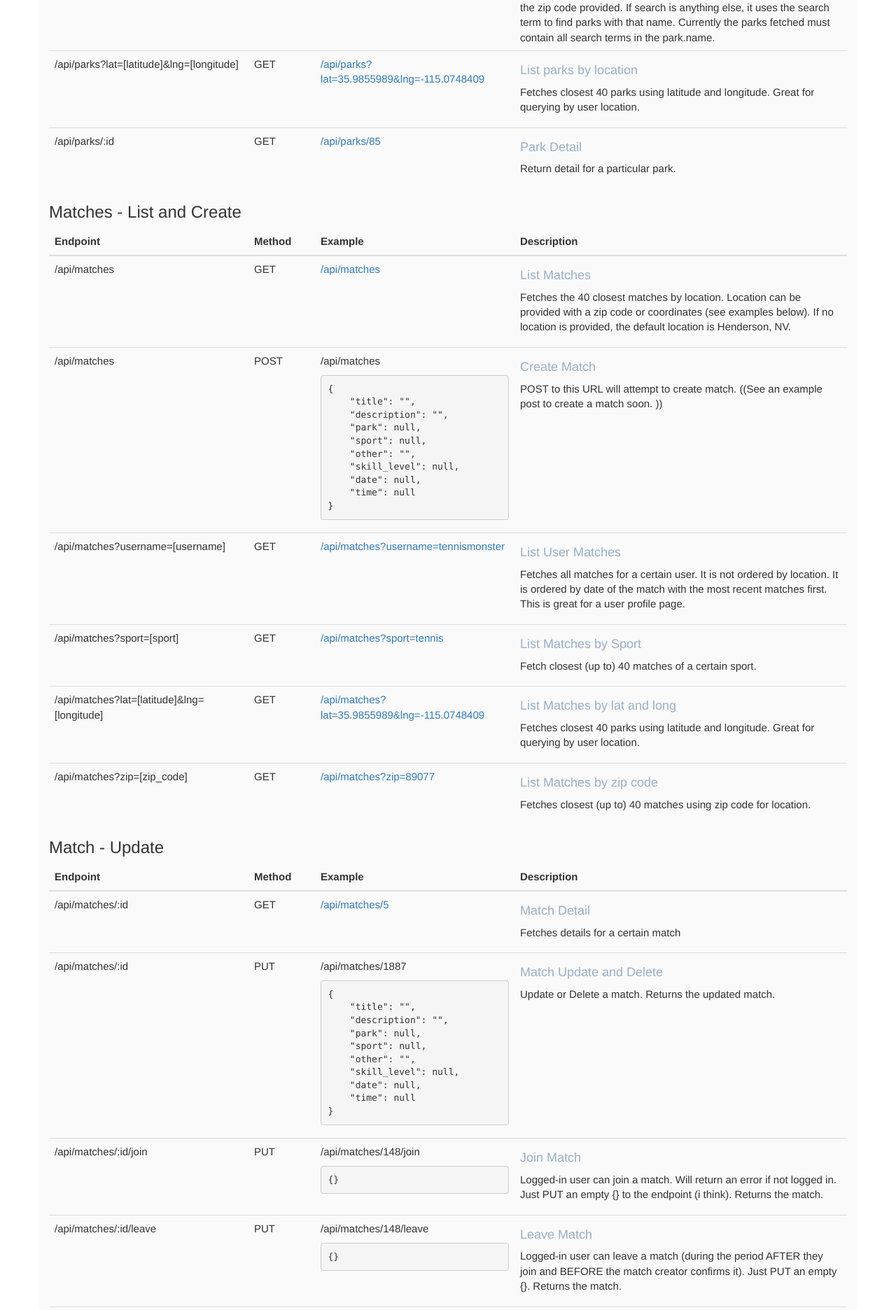
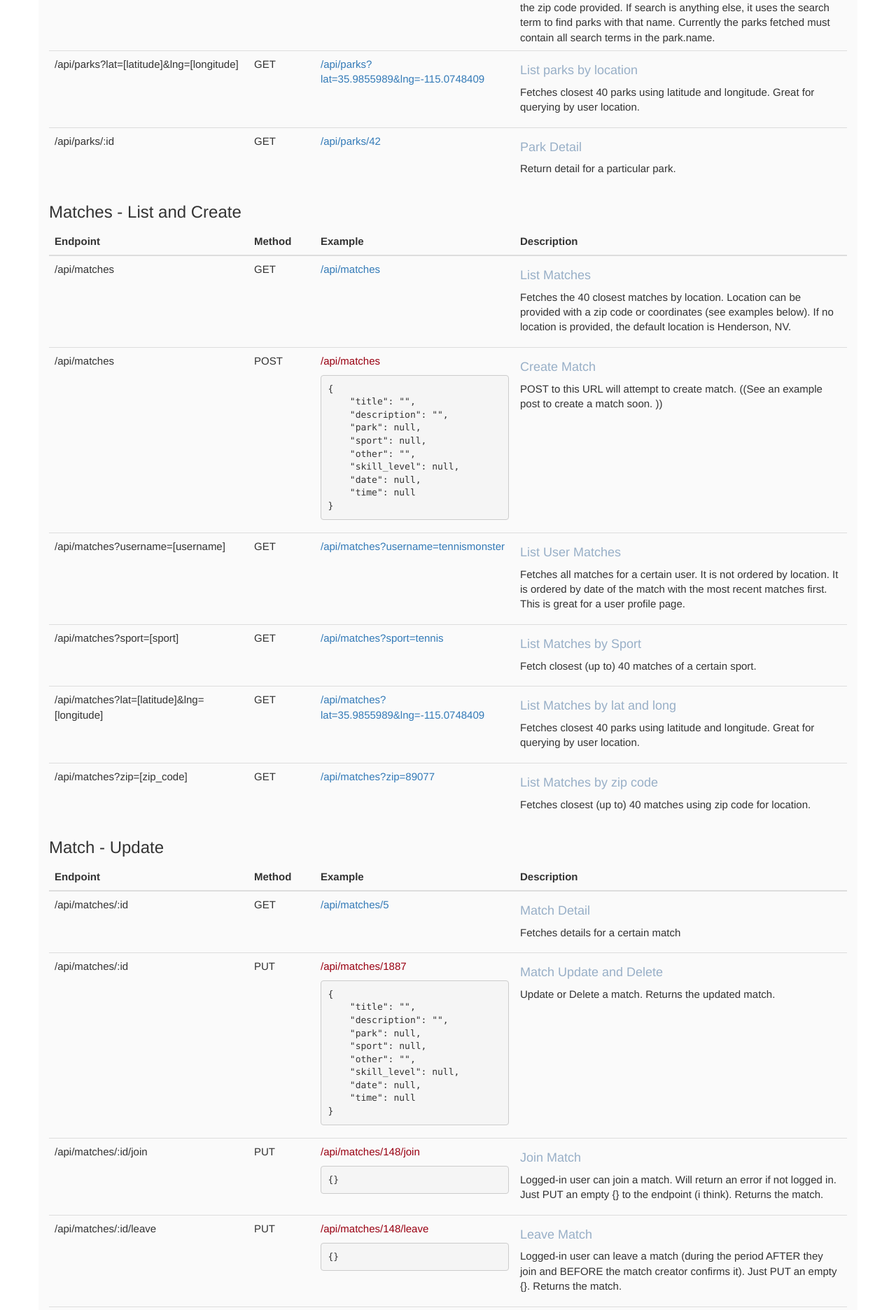
Before and after one commit to Skill-Match/skill-match-api-henderson, a Django app: page / in a window 1280 px wide. Shown: the part 572-2444 px from the top of the page at 70% size. Run offline with Django 3.2, Linux system fonts and the light colour scheme; parts of the project's set-up code (start-up, migrations or seed data) failed here and were passed over; some libraries are stand-ins or nearby versions.

Commit message:
style updates

```diff
--- a/skill_match/templates/skill_match/docs.html
+++ b/skill_match/templates/skill_match/docs.html
@@ -15,7 +15,7 @@
             padding-top: 40px;
         }
         .post {
-            color: #d14;
+            color: #990012;
         }
         .container {
             background-color: #fafafa;
@@ -104,12 +104,12 @@
                     <td class="col-md-1">GET</td>
                     <td class="col-md-3">
                         <p>
-                            <a target="_blank" href="">
+                            <a target="_blank" href="https://skill-match-henderson.herokuapp.com/api/parks?search=89123">
                                 /api/parks?search=89123
                             </a>
                         </p>
                         <p>
-                            <a target="_blank" href="">
+                            <a target="_blank" href="https://skill-match-henderson.herokuapp.com/api/parks?search=whitney mesa">
                                 /api/parks?search=whitney mesa
                             </a>
                         </p>
@@ -128,7 +128,7 @@
                     </td>
                     <td class="col-md-1">GET</td>
                     <td class="col-md-3">
-                        <a target="_blank" href="">
+                        <a target="_blank" href="https://skill-match-henderson.herokuapp.com/api/parks?lat=35.9855989&lng=-115.0748409">
                             /api/parks?lat=35.9855989&lng=-115.0748409
                         </a>
                     </td>
@@ -146,8 +146,8 @@
                     </td>
                     <td class="col-md-1">GET</td>
                     <td class="col-md-3">
-                        <a target="_blank" href="https://skill-match-henderson.herokuapp.com/api/parks/85">
-                            /api/parks/85
+                        <a target="_blank" href="https://skill-match-henderson.herokuapp.com/api/parks/42">
+                            /api/parks/42
                         </a>
                     </td>
                     <td class="col-md-5 description">
@@ -198,7 +198,7 @@
                     <td class="col-md-3">/api/matches</td>
                     <td class="col-md-1">POST</td>
                     <td class="col-md-3">
-                        <p>/api/matches</p>
+                        <p class="post">/api/matches</p>
                         <pre>
 {
     "title": "",
@@ -334,7 +334,7 @@
                     </td>
                     <td class="col-md-1">PUT</td>
                     <td class="col-md-3">
-                        <p>/api/matches/1887</p>
+                        <p class="post">/api/matches/1887</p>
                         <pre>
 {
     "title": "",
@@ -359,7 +359,7 @@
                     <td class="col-md-3">/api/matches/:id/join</td>
                     <td class="col-md-1">PUT</td>
                     <td class="col-md-3">
-                        <p>/api/matches/148/join</p>
+                        <p class="post">/api/matches/148/join</p>
                         <pre>{}</pre>
                     </td>
                     <td class="col-md-5 description">
@@ -375,7 +375,7 @@
                     <td class="col-md-3">/api/matches/:id/leave</td>
                     <td class="col-md-1">PUT</td>
                     <td class="col-md-3">
-                        <p>/api/matches/148/leave</p>
+                        <p class="post">/api/matches/148/leave</p>
                         <pre>{}</pre>
                     </td>
                     <td class="col-md-5 description">
@@ -391,7 +391,7 @@
                     <td class="col-md-3">/api/matches/:id/decline</td>
                     <td class="col-md-1">PUT</td>
                     <td class="col-md-3">
-                        <p>/api/matches/148/decline</p>
+                        <p class="post">/api/matches/148/decline</p>
                         <pre>{}</pre>
                     </td>
                     <td class="col-md-5 description">
@@ -408,7 +408,7 @@
                     <td class="col-md-3">/api/matches/:id/confirm</td>
                     <td class="col-md-1">PUT</td>
                     <td class="col-md-3">
-                        <p>/api/matches/148/confirm</p>
+                        <p class="post">/api/matches/148/confirm</p>
                         <pre>{}</pre>
                     </td>
                     <td class="col-md-5 description">
@@ -425,7 +425,7 @@
                     <td class="col-md-3">**/api/matches/:id/cancel</td>
                     <td class="col-md-1">PUT</td>
                     <td class="col-md-3">
-                        <p>/api/matches/148/cancel</p>
+                        <p class="post">/api/matches/148/cancel</p>
                         <pre>{}</pre>
                     </td>
                     <td class="col-md-5 description">
@@ -458,7 +458,7 @@
                     <td class="col-md-3">/users/register</td>
                     <td class="col-md-1">POST</td>
                     <td class="col-md-3">
-                        <a class="post" href="https://skill-match-henderson.herokuapp.com/users/register/" target="_blank">
+                        <a class="post" href="{% url 'register_user' %}" target="_blank">
                             /users/register
                         </a>
                         <pre>
@@ -485,7 +485,7 @@
                     <td class="col-md-3">/users/:id</td>
                     <td class="col-md-1">GET, PUT, DELETE</td>
                     <td class="col-md-3">
-                        <a class="post" href="https://skill-match-henderson.herokuapp.com/users/5/" target="_blank">
+                        <a class="post" href="{% url 'register_user' %}" target="_blank">
                             /users/5
                         </a>
                         <pre>
```
